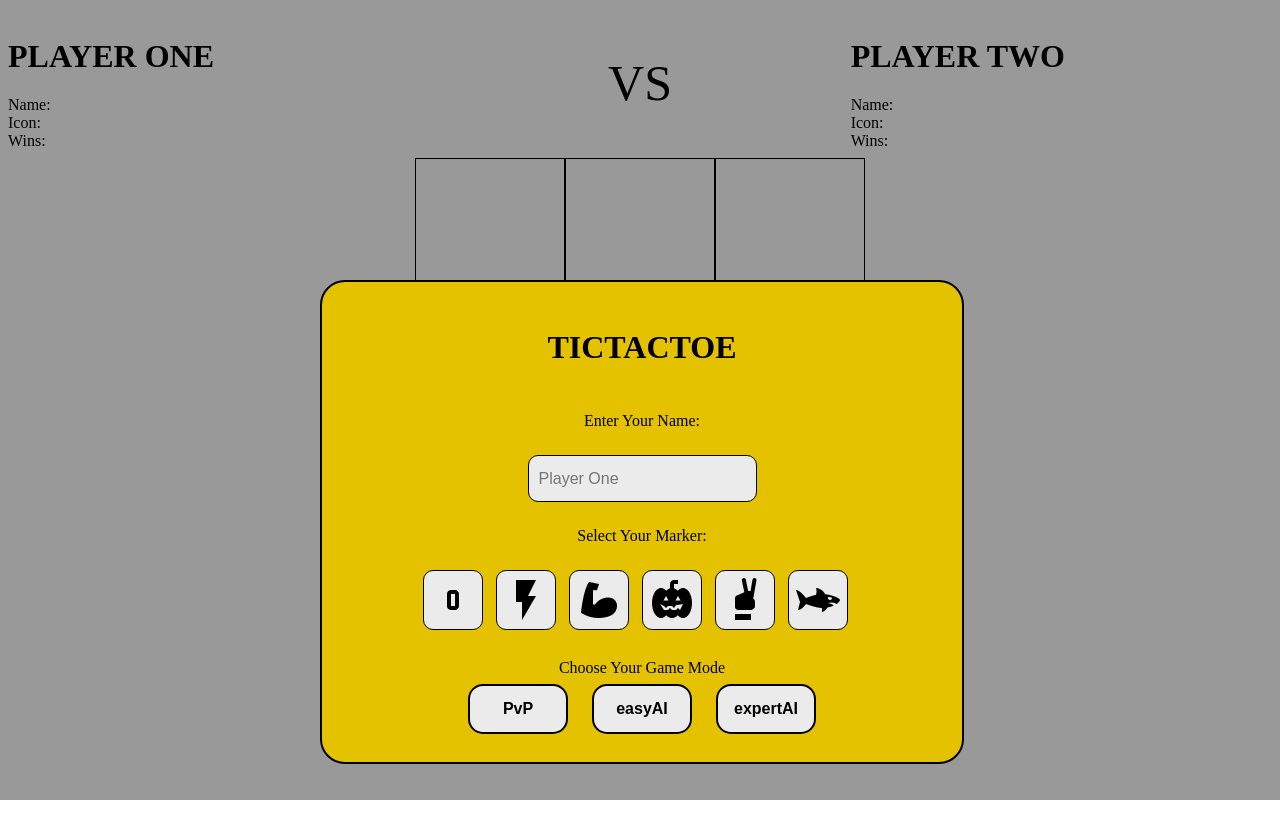
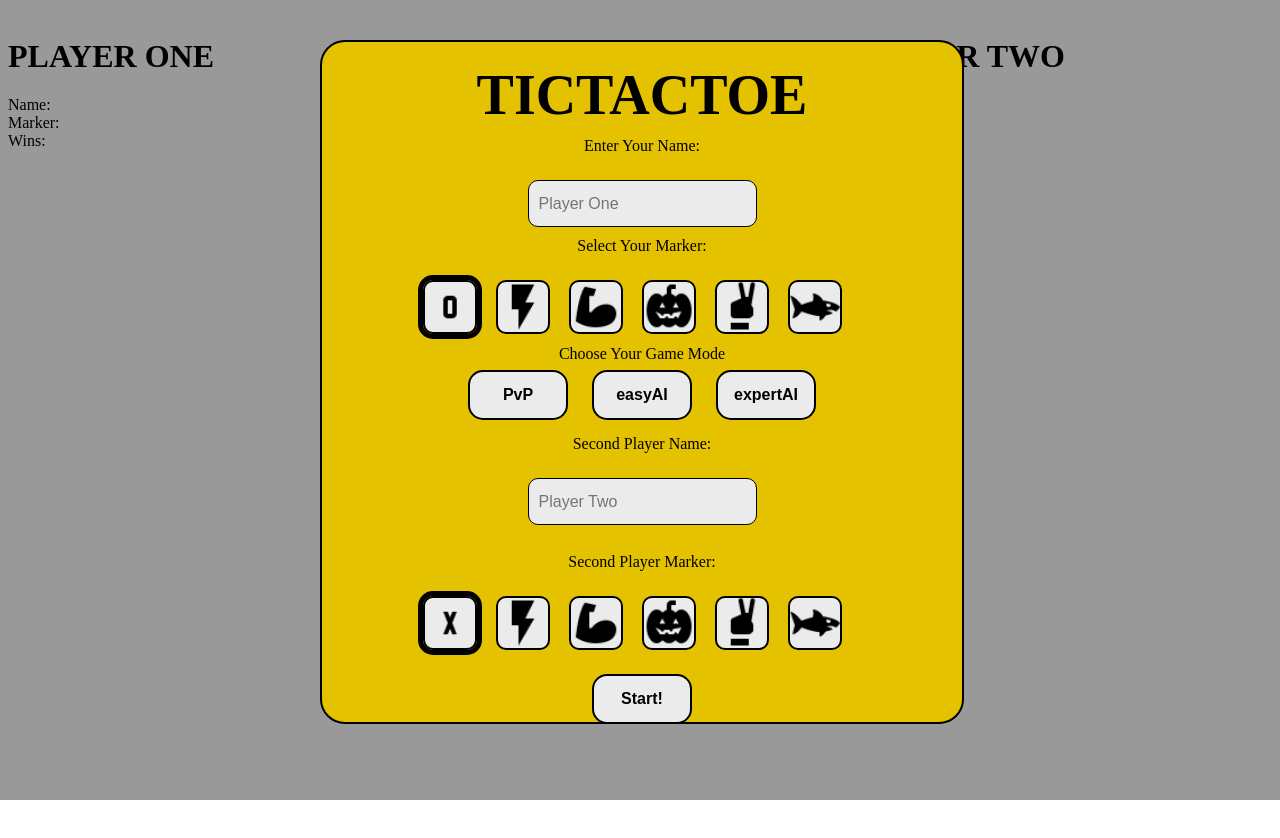
Before and after one commit to connorwarme/tictactoe, a plain HTML site: page index.html in a window 1280 px wide. Both pictures are taken after a click on the button "PvP". Before the commit the page ends 800 px from the top, so only its background shows below. Drawn offline with Linux system fonts and the light colour scheme.

Commit message:
more initial modal work, start on scoreboard

```diff
--- a/index.html
+++ b/index.html
@@ -22,12 +22,12 @@
                     <div class="marker">Select Your Marker:</div>
                     <br>
                     <div class="markerOptions">
-                        <input type="radio" name="marker" id="O" value="0"><label for="O"><img id="marker" src="img/alpha-o.png"></label></input>
-                        <input type="radio" name="marker" id="flash" value="1"><label for="flash"><img id="marker" src="img/flash.png"></label></input>
-                        <input type="radio" name="marker" id="flex" value="2"><label for="flex"><img id="marker" src="img/arm-flex.png"></label></input>
-                        <input type="radio" name="marker" id="pumpkin" value="3"><label for="pumpkin"><img id="marker" src="img/halloween.png"></label></input>
-                        <input type="radio" name="marker" id="peace" value="4"><label for="peace"><img id="marker" src="img/hand-peace-variant.png"></label></input>
-                        <input type="radio" name="marker" id="shark" value="5"><label for="shark"><img id="marker" src="img/shark.png"></label></input>
+                        <input type="radio" name="marker" id="O" value="0" checked><label for="O"><img src="img/alpha-o.png"></label></input>
+                        <input type="radio" name="marker" id="flash" value="1"><label for="flash"><img src="img/flash.png"></label></input>
+                        <input type="radio" name="marker" id="flex" value="2"><label for="flex"><img src="img/arm-flex.png"></label></input>
+                        <input type="radio" name="marker" id="pumpkin" value="3"><label for="pumpkin"><img src="img/halloween.png"></label></input>
+                        <input type="radio" name="marker" id="peace" value="4"><label for="peace"><img src="img/hand-peace-variant.png"></label></input>
+                        <input type="radio" name="marker" id="shark" value="5"><label for="shark"><img src="img/shark.png"></label></input>
                     </div>
                 </div>
                 <div class="gameMode">
@@ -36,16 +36,27 @@
                     <input type="button" class="easyAI" value="easyAI">
                     <input type="button" class="expertAI" value="expertAI">
                 </div>
-            </div>
-            <div class="p2">
-                <h1>PLAYER TWO</h1>
-                <div class="name">
-                    <label for="name">Name:</label>
-                    <input type="text" id="name" name="name" placeholder="Player Two">
-                </div>
-                <div class="icon">
-                    <label for="icon">Icon:</label>
-                    <input type="text" id="icon" name="icon">
+                <div class="p2">
+                    <div class="p2name">
+                        <label for="name">Second Player Name:</label>
+                        <br>
+                        <input type="text" id="name" name="name" placeholder="Player Two">
+                    </div>
+                    <div class="p2marker">
+                        <div class="p2marker">Second Player Marker:</div>
+                        <br>
+                    <div class="p2markerOptions">
+                        <input type="radio" name="icon" id="X" value="0" checked><label for="X"><img src="img/alpha-x.png"></label></input>
+                        <input type="radio" name="icon" id="flashy" value="1"><label for="flashy"><img src="img/flash.png"></label></input>
+                        <input type="radio" name="icon" id="flexy" value="2"><label for="flexy"><img src="img/arm-flex.png"></label></input>
+                        <input type="radio" name="icon" id="pumpkiny" value="3"><label for="pumpkiny"><img src="img/halloween.png"></label></input>
+                        <input type="radio" name="icon" id="peacey" value="4"><label for="peacey"><img src="img/hand-peace-variant.png"></label></input>
+                        <input type="radio" name="icon" id="sharky" value="5"><label for="sharky"><img src="img/shark.png"></label></input>
+                    </div>
+                    </div>
+                    <div class="startContainer">
+                        <button class="start">Start!</button>
+                    </div>
                 </div>
             </div>
         </div>
@@ -55,8 +66,7 @@
                 <div class="name">Name:
                     <div class="nameDisplay"></div>
                 </div>
-                <div class="icon">Icon:
-                    <div class="iconDisplay"></div>
+                <div class="markerDisplay">Marker:
                 </div>
                 <div class="wins">Wins:
                     <div class="winsTally"></div>
@@ -68,8 +78,7 @@
                 <div class="name">Name:
                     <div class="nameDisplay"></div>
                 </div>
-                <div class="icon">Icon:
-                    <div class="iconDisplay"></div>
+                <div class="markerDisplay">Marker:
                 </div>
                 <div class="wins">Wins:
                     <div class="winsTally"></div>
--- a/style.css
+++ b/style.css
@@ -1,3 +1,7 @@
+.main {
+    min-height: 850px;
+    min-width: 700px;
+}
 .scoreboardContainer {
     min-height: 150px;
     display: grid;
@@ -27,6 +31,7 @@
     background-color: rgba(0, 0, 0, 0.4);
 }
 .modalh1 {
+    font-size: 56px;
     color: black;
     margin: 0 0 -10px 0;
     padding: 0;
@@ -36,28 +41,34 @@
     grid-template-rows: repeat(4, 1fr);
     place-items: center;
     width: 50%;
-    height: 60%;
+    height: 50%;
+    min-width: 500px;
+    min-height: 400px;
     background: rgb(228, 194, 0);
     border: 2px solid black;
     border-radius: 25px;
     position: relative;
-    top: 35%;
+    top: 20%;
     left: 25%;
 }
 .p1 > .name,
-.p1 > .marker {
+.p1 > .marker,
+.p2name,
+.p2marker {
     display: flex;
     flex-direction: column;
     place-items: center;
 }
-.name > label {
+.name > label,
+.p2name > label {
     color: black;
     margin-bottom: 7px;
 }
-.marker {
+.marker{
     margin-bottom: 3.5px;
 }
-.name > input {
+.name > input,
+.p2name > input {
     height: 35px;
     background-color: rgb(235, 235, 235);
     border: 1px solid black;
@@ -66,39 +77,51 @@
     margin-bottom: 10px;
     font-size: 16px;
 }
-.name > input:focus {
+.name > input:focus,
+.p2name > input:focus {
     outline-style: none;
     box-shadow: none;
     height: 31px;
     border: 3px solid black;
 }
-.markerOptions {
+.markerOptions,
+.p2markerOptions {
     display: flex;
     place-items: center;
 }
-.markerOptions > input {
+.markerOptions > input,
+.p2markerOptions > input {
     -webkit-appearance: none;
     -moz-appearance: none;
     appearance: none;
-    height: 60px;
-    width: 60px;
+    height: 54px;
+    width: 54px;
     margin: 3.5px -35px 3.5px 0px;
-    border: 1px solid black;
+    border: 2px solid black;
     border-radius: 10px;
     background-color:  rgb(235, 235, 235);
 }
-.markerOptions > label {
+.markerOptions > label,
+.p2markerOptions > label {
     position: relative;
     right: 19px;
-    top: 2px;
+    height: 54px;
+}
+.markerOptions > label > img,
+.p2markerOptions > label > img {
+    height: 54px;
+    width: 54px;
 }
 .markerOptions > input:hover,
-.markerOptions > label > img:hover {
-    background-color: white;
+.markerOptions > label > img:hover,
+.p2markerOptions > input:hover,
+.p2markerOptions > label > img:hover {
+    filter: invert(100%);
     border-radius: 10px;
 }
-.markerOptions > input:checked {
-    border: 6px solid black;
+.markerOptions > input:checked,
+.p2markerOptions > input:checked {
+    outline: 5px solid black;
 }
 .options {
     text-align: center;
@@ -115,6 +138,45 @@
 }
 .p2 {
     display: none;
+    grid-row: 5/8;
+    grid-template-rows: repeat(3, 1fr);
+    place-content: center;
+    height: calc(85vh / 3);
+}
+.p2name {
+    margin: 2% 0 0 0;
+}
+.p2marker {
+    margin: 2% 0 3.5px 0;
+}
+.startContainer {
+    height: calc((85vh / 3) / 3);
+    display: flex;
+    place-content: center;
+}
+.startContainer > button {
+    width: 100px;
+    height: 50px;
+    border: 2px solid black;
+    border-radius: 15px;
+    margin: 4% 0 3% 0;
+    background-color:  rgb(235, 235, 235);
+    font-weight: bold;
+    font-size: 16px;
+}
+.extended {
+    display: grid;
+    grid-template-rows: repeat(7, 1fr);
+    width: 50vw;
+    height: 85vh;
+    min-width: 500px;
+    min-height: 650px;
+    background: rgb(228, 194, 0);
+    border: 2px solid black;
+    border-radius: 25px;
+    position: relative;
+    top: 5%;
+    left: 25%;
 }
 .gridContainer {
     display: grid;
--- a/ttt.js
+++ b/ttt.js
@@ -587,8 +587,8 @@ const grid = (() => {
     return { newClickFunction, displayBoard, reset, create, };
 })();
 // create players with factory function, return their name and marker
-const playerFactory = (name, icon, wins) => {
-    return {name, icon, wins};
+const playerFactory = (name, icon, marker, wins) => {
+    return {name, icon, marker, wins};
 }
 const playerH = playerFactory("player", "O", 0);
 const playerAI = playerFactory("AI", "X", 0);
@@ -765,10 +765,12 @@ const game = (() => {
 // modal (on initialization)
 // -> add name, choose icon, select game mode
 // -> if PvP, open section of form for second player name and icon
+let p1;
+let p2;
 const modalContainer = document.querySelector('div.modalContainer');
 const modals = Array.from(modalContainer.children);
 const p1Modal = modals[0];
-const p2Modal = modals[1];
+const p2Modal = p1Modal.children[4];
 const modalListener = () => {
     document.addEventListener("DOMContentLoaded", function() {
         setTimeout(function() {
@@ -780,7 +782,8 @@ const modalListener = () => {
     }
     const pvpbtn = p1Modal.children[3].children[1];
     const pvpFn = () => {
-        console.log('pvp mode!')
+        p1Modal.classList.add('extended');
+        p2Modal.style.display = "grid";
     }
     pvpbtn.addEventListener('click', pvpFn);
     const easybtn = p1Modal.children[3].children[2];
@@ -795,16 +798,76 @@ const modalListener = () => {
     expertbtn.addEventListener('click', expertFn);
 }
 modalListener();
-const p1Input = [p1Modal.children[2].children[1], p1Modal.children[3].children[1]];
-const uploadP1 = () => {
-    let name = p1Input[0].value;
-    if (name == '') {
-        name = "Player One";
+const p1Input = (() => {
+    const marker = p1Modal.children[2];
+    const radioBtns = Array.from(marker.querySelectorAll('input'));
+    const radioSelection = () => {
+        let radio;
+        for (const radioBtn of radioBtns) {
+            if (radioBtn.checked) {
+                radio = radioBtn.value;
+                break;
+            }
+        }
+        return radio
     }
-    p1Card.children[1].textContent = `Name: ${name}`;
-    let icon = p1Input[1].value;
-    if (icon == '') {
-        icon = "O";
+    const markerDisplay = (location, marker) => {
+        let selection = document.createElement('img');
+        selection.classList.add('marker');
+        selection.src = p1Input.radioBtns[marker].nextSibling.firstChild.src;
+        location.appendChild(selection)
     }
-    p1Card.children[2].textContent = `Icon: ${icon}`;
+    const uploadP1 = () => {
+        let name = p1Modal.children[1].children[2].value;
+        if (name == '') {
+            name = "Player One";
+        }
+        p1Card.children[1].textContent = `Name: ${name}`;
+        let labelLocation = p1Card.children[2];
+        let marker = radioBtns[radioSelection()].value;
+        markerDisplay(labelLocation, marker);
+        p1 = playerFactory(name, "O", marker, 0);
+        return p1;
+    }
+return { uploadP1, radioBtns, markerDisplay }
+})();
+const p2Input = (() => {
+    const radioBtns = Array.from(p1Modal.children[4].children[1].querySelectorAll('input'));
+    const radioSelection = () => {
+        let radio;
+        for (const radioBtn of radioBtns) {
+            if (radioBtn.checked) {
+                radio = radioBtn.value;
+                break;
+            }
+        }
+        return radio
+    }
+    const uploadP2 = () => {
+        let name = p1Modal.children[4].children[0].children[2].value;
+        if (name == '') {
+            name = "Player Two";
+        }
+        p2Card.children[1].textContent = `Name: ${name}`;
+        let marker = radioBtns[radioSelection()].value;
+        if (marker > 0 && marker === p1.marker) {
+            alert('Cannot be the same as Player One!')
+        } else {
+            let labelLocation = p2Card.children[2];
+            p1Input.markerDisplay(labelLocation, marker);
+            p2 = playerFactory(name, "X", marker, 0);
+            return p2;
+        }
+    }
+return { uploadP2 }
+})();
+const startListener = () => {
+    const startbtn = p1Modal.children[4].children[2].children[0];
+    const startFn = () => {
+        p1Input.uploadP1();
+        p2Input.uploadP2();
+        modalContainer.style.display = "none";
+    }
+    startbtn.addEventListener('click', startFn)
 }
+startListener();
```
